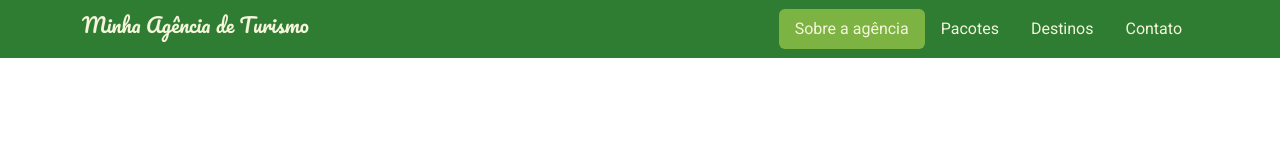
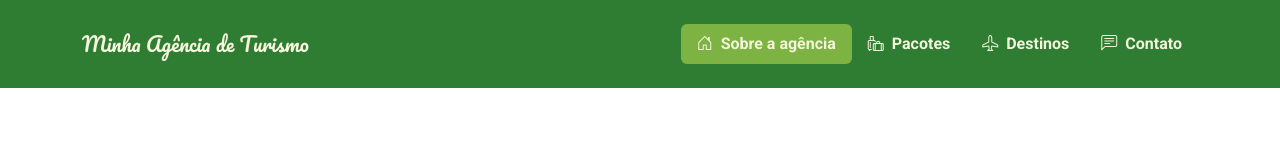
Before and after one commit to viniCaliman/tarefa_projeto_ebac_1, a plain HTML site: page index.html in a window 1280 px wide. Drawn offline with nearby package versions, Linux system fonts and the light colour scheme.

Commit message:
feat: responsive navbar-menu

```diff
--- a/css/main.css
+++ b/css/main.css
@@ -19,3 +19,7 @@ body {
 .navbar-brand {
     font-family: Pacifico, cursive;
 }
+
+.navbar-toggler {
+    background-color: #F5F5DC;
+}
--- a/index.html
+++ b/index.html
@@ -5,28 +5,44 @@
     <meta name="viewport" content="width=device-width, initial-scale=1.0">
     <title>Loja de Turismo</title>
     <link rel="stylesheet" href="//cdn.jsdelivr.net/npm/bootstrap@5.3.3/dist/css/bootstrap.min.css">
+    <link rel="stylesheet" href="https://cdn.jsdelivr.net/npm/bootstrap-icons@1.11.3/font/bootstrap-icons.min.css">
     <link rel="preconnect" href="https://fonts.googleapis.com">
     <link rel="preconnect" href="https://fonts.gstatic.com" crossorigin>
     <link href="https://fonts.googleapis.com/css2?family=Pacifico&family=Roboto:ital,wght@0,100;0,300;0,400;0,500;0,700;0,900;1,100;1,300;1,400;1,500;1,700;1,900&display=swap" rel="stylesheet">
     <link rel="stylesheet" href="css/main.css">
 </head>
 <body>
-    <header class="navbar navbar-expand-lg sticky-top">
+    <header class="navbar navbar-expand-lg sticky-top p-4">
         <div class="container">
-            <h1 class="navbar-brand">Minha Agência de Turismo</h1>
-            <nav>
-                <ul class="nav nav-pills ">
-                    <li class="nav-item">
-                        <a class="nav-link active" href="">Sobre a agência</a>
+            <h1 class="navbar-brand m-0">Minha Agência de Turismo</h1>
+            <button type="button" class="navbar-toggler" data-bs-toggle="collapse" data-bs-target="#menu-navbar">
+                <span class="navbar-toggler-icon"></span>
+            </button>
+            <nav class="navbar-collapse collapse justify-content-end" id="menu-navbar">
+                <ul class="nav nav-pills d-block d-md-flex">
+                    <li class="nav-item fw-bold">
+                        <a class="nav-link active" href="">
+                            <i class="bi bi-house-door me-1"></i>
+                            Sobre a agência
+                        </a>
                     </li>
-                    <li class="nav-item">
-                        <a class="nav-link" href="">Pacotes</a>
+                    <li class="nav-item fw-bold">
+                        <a class="nav-link" href="">
+                            <i class="bi bi-luggage me-1"></i>
+                            Pacotes
+                        </a>
                     </li>
-                    <li class="nav-item">
-                        <a class="nav-link" href="">Destinos</a>
+                    <li class="nav-item fw-bold">
+                        <a class="nav-link" href="">
+                            <i class="bi bi-airplane me-1"></i>
+                            Destinos
+                        </a>
                     </li>
-                    <li class="nav-item">
-                        <a class="nav-link" href="">Contato</a>
+                    <li class="nav-item fw-bold">
+                        <a class="nav-link" href="">
+                            <i class="bi bi-chat-left-text me-1"></i>
+                            Contato
+                        </a>
                     </li>
                 </ul>
             </nav>
```
